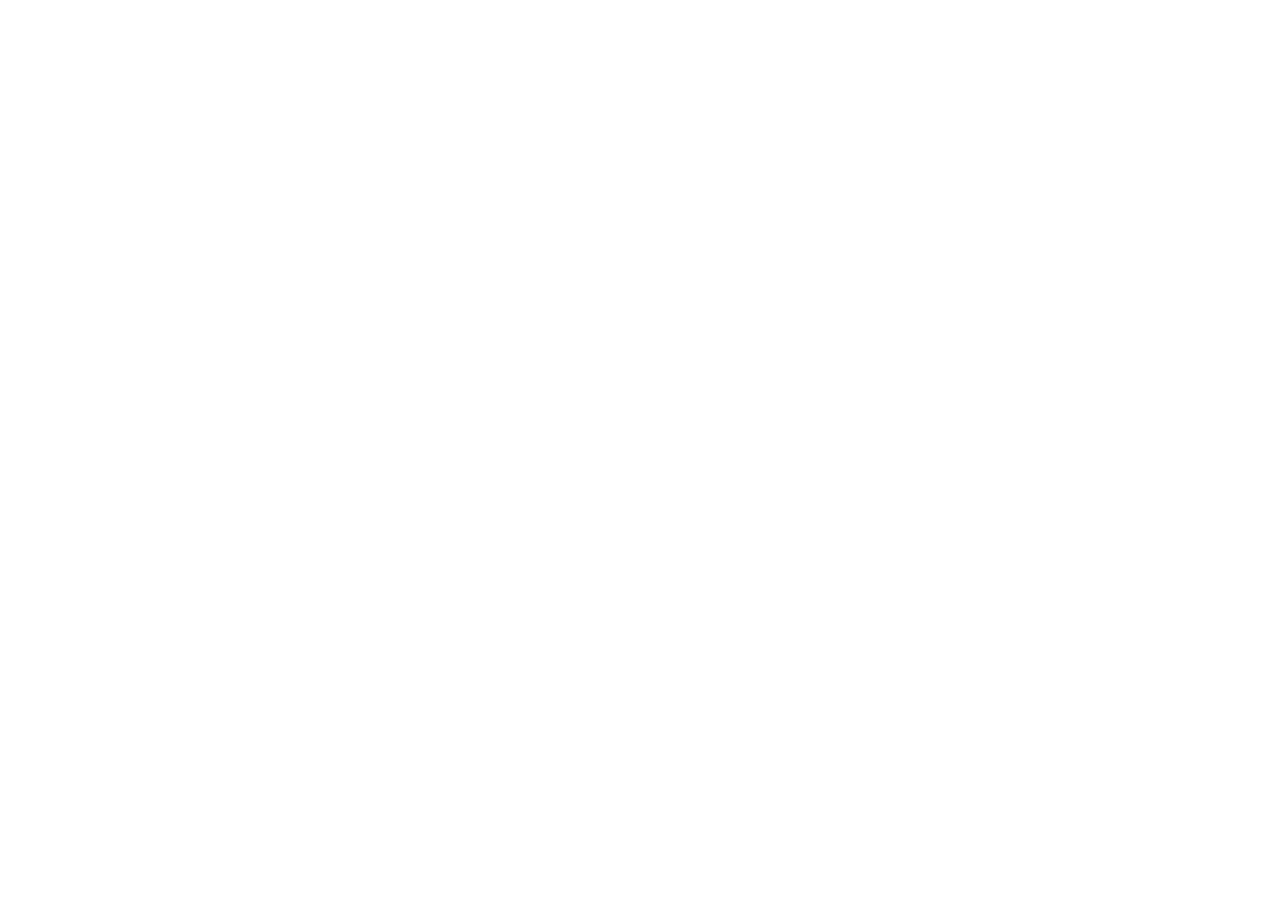
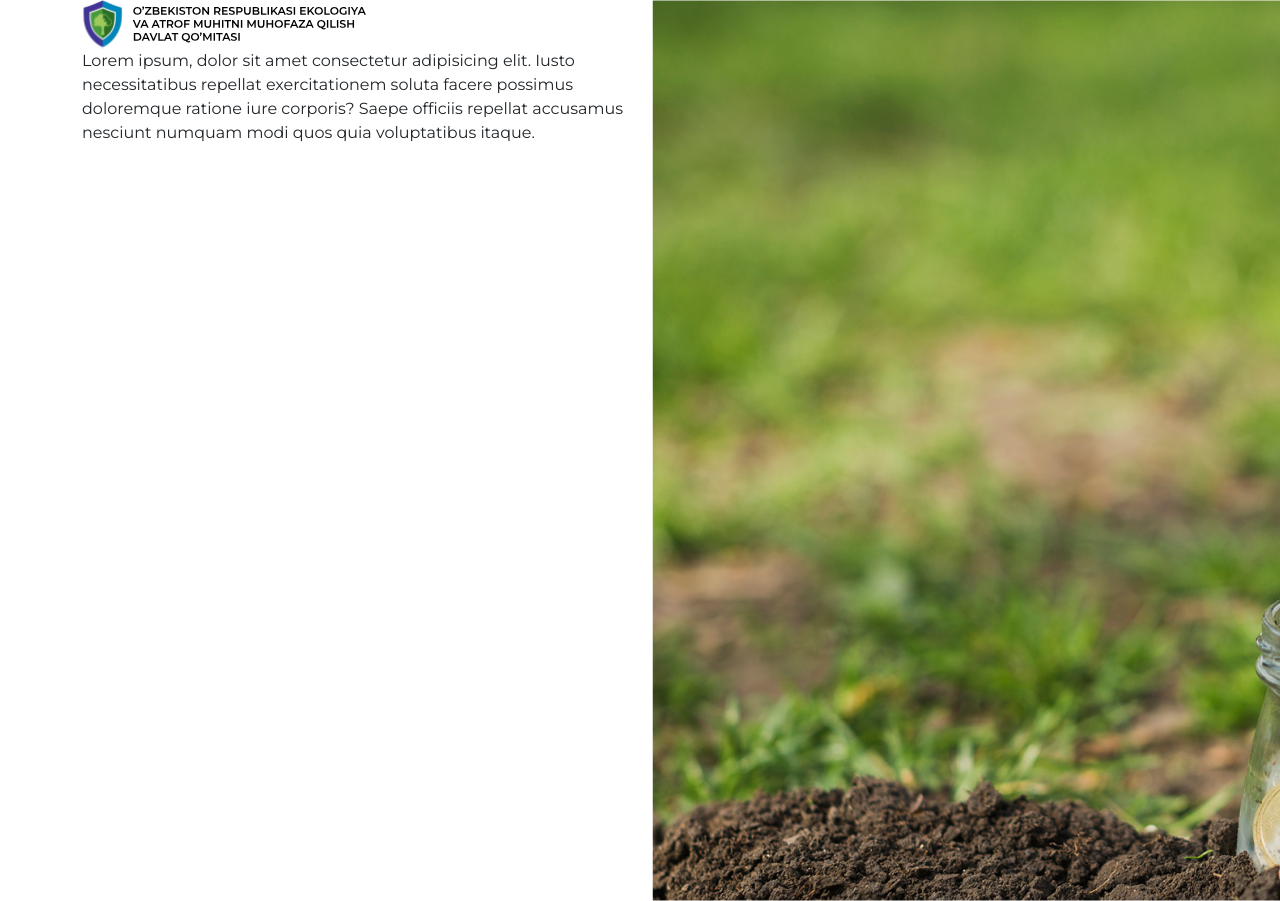
Before and after one commit to 7Davronbek/uz-ecology-app, a React (Create React App) app: page /#/donate in a window 1280 px wide. Before the commit this address had no page. Before the commit the page ends 800 px from the top, so only its background shows below. Built offline with nearby package versions, Linux system fonts and the light colour scheme.

Commit message:
uz-ecology-app

```diff
--- a/src/App.js
+++ b/src/App.js
@@ -6,6 +6,7 @@
 import Reports from './pages/Reports'
 import Transactions from './pages/Transactions'
 import Settings from './pages/Settings'
+import Donate from './pages/Donate'
 
 const App = () => {
     return (
@@ -18,6 +19,8 @@
                     <Route path='/sales' element={<Sales />} />
                     <Route path='/transactions' element={<Transactions />} />
                     <Route path='/settings' element={<Settings />} />
+
+                    <Route path='/donate' element={<Donate />} />
                 </Routes>
             </HashRouter>
         </>
--- /dev/null
+++ b/src/components/user/DonateLayout.jsx
@@ -0,0 +1,28 @@
+import React from 'react'
+import { Link } from 'react-router-dom'
+
+const DonateLayout = (props) => {
+    return (
+        <div className='DonateLayout'>
+            <div className="container">
+                <div className="row">
+                    <div className="col-12">
+                    </div>
+                    <div className="col-lg-6">
+                        <Link to='/'><img src="assets/icon/fullIcon.svg" alt="" /></Link>
+                        <div>
+                            {props.children}
+                        </div>
+                    </div>
+                    <div className="col-lg-6">
+                        <div className="img">
+                            <img src="assets/image/cartBg.png" alt="" />
+                        </div>
+                    </div>
+                </div>
+            </div>
+        </div>
+    )
+}
+
+export default DonateLayout
--- a/src/components/user/UserLayout.jsx
+++ b/src/components/user/UserLayout.jsx
@@ -42,7 +42,7 @@
                         <input placeholder='Daraxt joylashuvi bo’yicha qidiruv' type="text" className="form-control" />
                         <span><img src="assets/icon/search.svg" alt="" /></span>
                     </div>
-                    <div className="btn myBtn">Xayriya qilish</div>
+                    <Link to='/donate' className="btn myBtn">Xayriya qilish</Link>
 
                     <div className="phoneWrap">
                         <span><img src="assets/icon/phone.svg" alt="" /></span>
--- /dev/null
+++ b/src/pages/Donate.jsx
@@ -0,0 +1,14 @@
+import React from 'react'
+import DonateLayout from '../components/user/DonateLayout'
+
+const Donate = () => {
+  return (
+    <div className='Donate'>
+        <DonateLayout>
+            Lorem ipsum, dolor sit amet consectetur adipisicing elit. Iusto necessitatibus repellat exercitationem soluta facere possimus doloremque ratione iure corporis? Saepe officiis repellat accusamus nesciunt numquam modi quos quia voluptatibus itaque.
+        </DonateLayout>
+    </div>
+  )
+}
+
+export default Donate
```
Also changed, not shown: public/assets/icon/fullIcon.svg (added).
